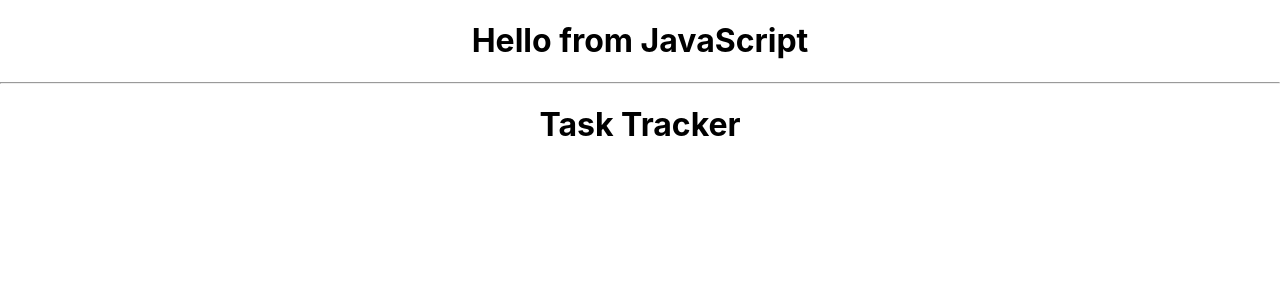
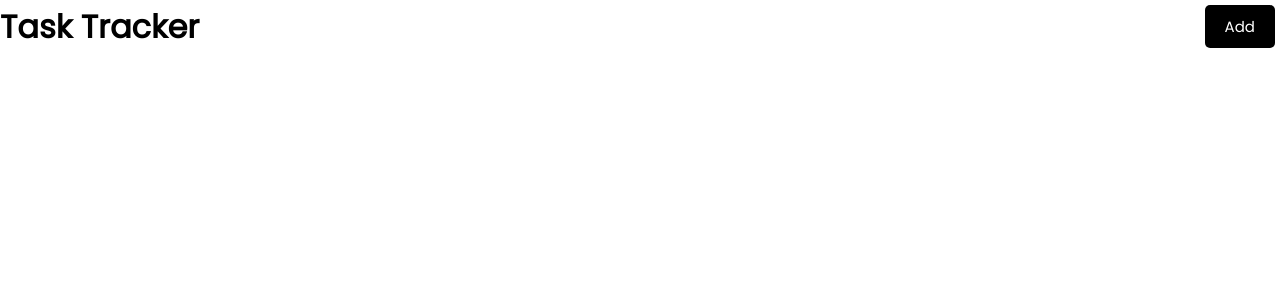
Before and after one commit to abhi00o7/react-projects, a React (Create React App) app in the folder task-tracker/react-task-tracker/: page / in a window 1280 px wide. Shown: the top 300 px of the page. Built offline with nearby package versions, Linux system fonts and the light colour scheme.

Commit message:
added ADD button component

```diff
--- a/task-tracker/react-task-tracker/src/App.js
+++ b/task-tracker/react-task-tracker/src/App.js
@@ -5,8 +5,8 @@
 function App() {
   return (
     <div className="App">
-      <h1>Hello from JavaScript</h1>
-      <hr />
+      {/* <h1>Hello from JavaScript</h1>
+      <hr /> */}
       <Header/>
 
     </div>
--- a/task-tracker/react-task-tracker/src/components/Header.js
+++ b/task-tracker/react-task-tracker/src/components/Header.js
@@ -1,9 +1,10 @@
-import React from 'react'
+// import React from 'react'
 
 const Header = () => {
     return (
-        <header>
+        <header className='header'>
             <h1>Task Tracker</h1>
+            <button className='btn'>Add</button>
         </header>
     )
 }
--- a/task-tracker/react-task-tracker/src/index.css
+++ b/task-tracker/react-task-tracker/src/index.css
@@ -1,13 +1,112 @@
-body {
+@import url('https://fonts.googleapis.com/css2?family=Poppins:wght@300;400&display=swap');
+
+* {
+  box-sizing: border-box;
   margin: 0;
-  font-family: -apple-system, BlinkMacSystemFont, 'Segoe UI', 'Roboto', 'Oxygen',
-    'Ubuntu', 'Cantarell', 'Fira Sans', 'Droid Sans', 'Helvetica Neue',
-    sans-serif;
-  -webkit-font-smoothing: antialiased;
-  -moz-osx-font-smoothing: grayscale;
+  padding: 0;
 }
 
-code {
-  font-family: source-code-pro, Menlo, Monaco, Consolas, 'Courier New',
-    monospace;
+body {
+  font-family: 'Poppins', sans-serif;
 }
+
+.container {
+  max-width: 500px;
+  margin: 30px auto;
+  overflow: auto;
+  min-height: 300px;
+  border: 1px solid steelblue;
+  padding: 30px;
+  border-radius: 5px;
+}
+
+.header {
+  display: flex;
+  justify-content: space-between;
+  align-items: center;
+  margin-bottom: 20px;
+}
+
+.btn {
+  display: inline-block;
+  background: #000;
+  color: #fff;
+  border: none;
+  padding: 10px 20px;
+  margin: 5px;
+  border-radius: 5px;
+  cursor: pointer;
+  text-decoration: none;
+  font-size: 15px;
+  font-family: inherit;
+}
+
+.btn:focus {
+  outline: none;
+}
+
+.btn:active {
+  transform: scale(0.98);
+}
+
+.btn-block {
+  display: block;
+  width: 100%;
+}
+
+.task {
+  background: #f4f4f4;
+  margin: 5px;
+  padding: 10px 20px;
+  cursor: pointer;
+}
+
+.task.reminder {
+  border-left: 5px solid green;
+}
+
+.task h3 {
+  display: flex;
+  align-items: center;
+  justify-content: space-between;
+}
+
+.add-form {
+  margin-bottom: 40px;
+}
+
+.form-control {
+  margin: 20px 0;
+}
+
+.form-control label {
+  display: block;
+}
+
+.form-control input {
+  width: 100%;
+  height: 40px;
+  margin: 5px;
+  padding: 3px 7px;
+  font-size: 17px;
+}
+
+.form-control-check {
+  display: flex;
+  align-items: center;
+  justify-content: space-between;
+}
+
+.form-control-check label {
+  flex: 1;
+}
+
+.form-control-check input {
+  flex: 2;
+  height: 20px;
+}
+
+footer {
+  margin-top: 30px;
+  text-align: center;
+}
```
Also changed, not shown: task-tracker/react-task-tracker/src/components/Button.js (added, +11 -0 lines).
